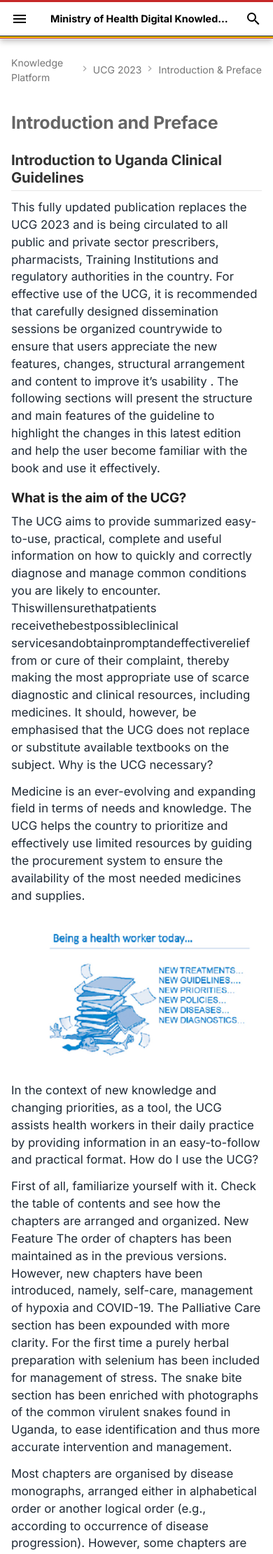
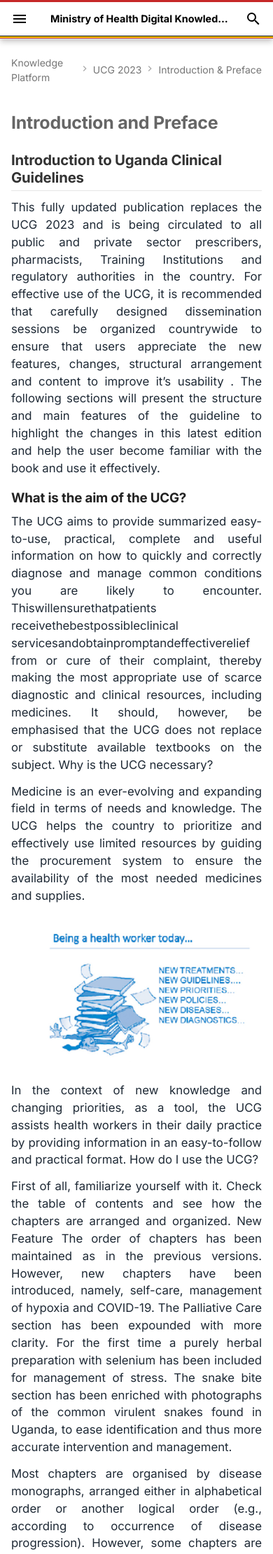
Before and after one commit to mohuganda/digital-guidelines-and-documentation, an MkDocs documentation site: the page built from docs/chapters_split/00/index.md, in a window 390 px wide. Shown: the top 2221 px of the page at 70% size. Built offline with MkDocs 1.6.1 and Material for MkDocs 9.7.7, drawn with Linux system fonts in a browser that asks for light colours.

Commit message:
Justify mobile paragraph text

```diff
--- a/docs/stylesheets/extra.css
+++ b/docs/stylesheets/extra.css
@@ -984,12 +984,20 @@
     word-break: normal !important;
   }
 
-  .md-typeset p {
-    text-align: left !important;
-    font-size: 0.88rem !important;
-    line-height: 1.48 !important;
-    margin-bottom: 0.65rem !important;
-  }
+.md-typeset p {
+  text-align: justify !important;
+  text-justify: inter-word !important;
+  font-size: 0.88rem !important;
+  line-height: 1.48 !important;
+  margin-bottom: 0.65rem !important;
+}
+
+.md-typeset li,
+.md-typeset table,
+.md-typeset table th,
+.md-typeset table td {
+  text-align: left !important;
+}
 
   .md-typeset li {
     font-size: 0.88rem !important;
```
